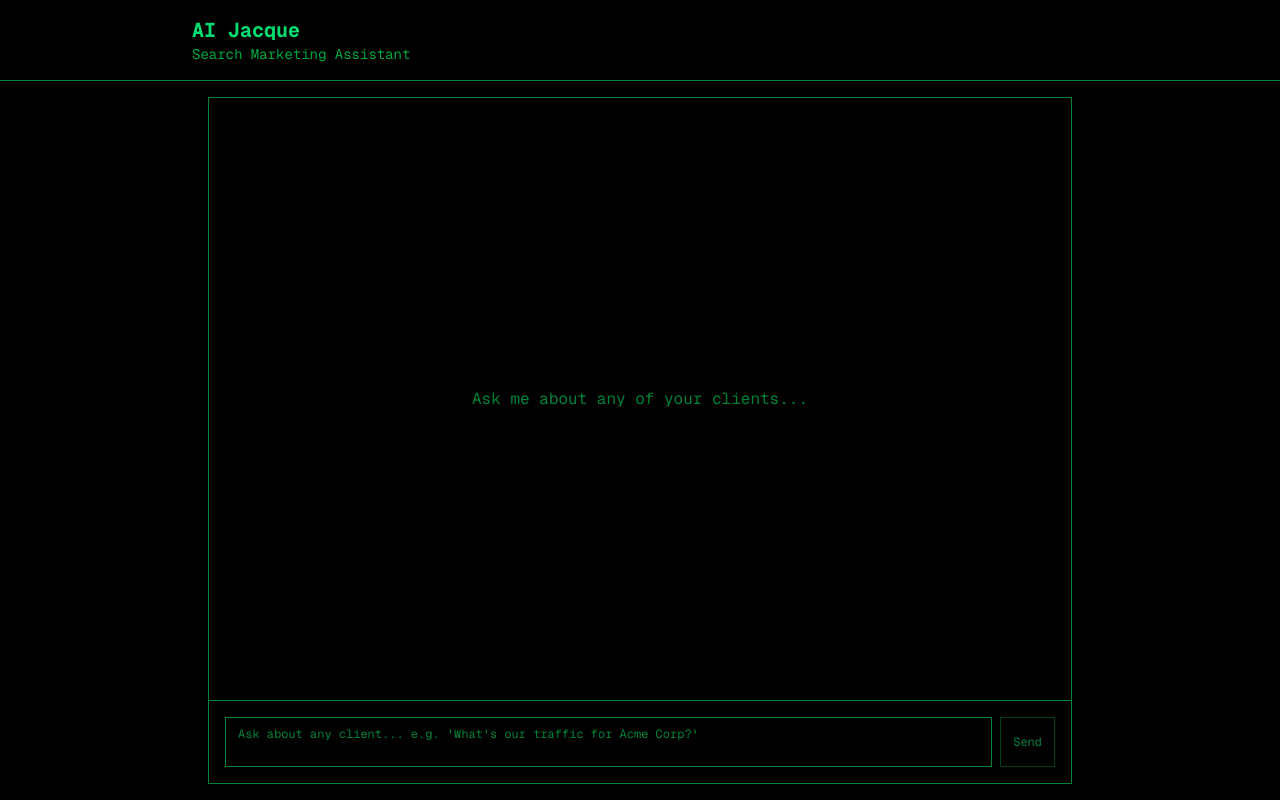
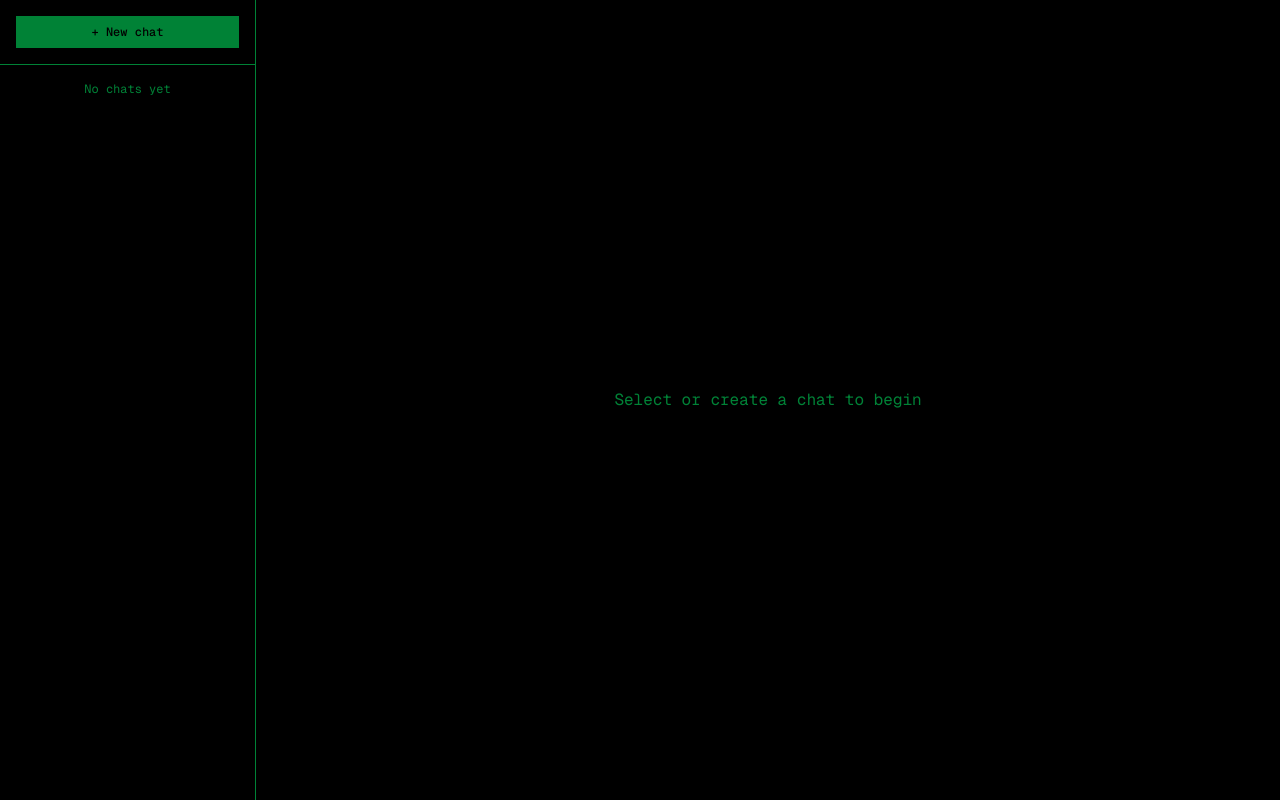
Before and after one commit to Capconvert/AI-Jacque, a Next.js app: page / in a window 1280 px wide. Built offline with nearby package versions, Linux system fonts and the light colour scheme.

Commit message:
Add Claude-style sidebar layout with chat history

```diff
--- a/app/page.tsx
+++ b/app/page.tsx
@@ -7,22 +7,52 @@ interface Message {
   content: string;
 }
 
+interface Chat {
+  id: string;
+  title: string;
+  messages: Message[];
+  timestamp: number;
+}
+
 export default function Home() {
-  const [messages, setMessages] = useState<Message[]>([]);
+  const [chats, setChats] = useState<Chat[]>([]);
+  const [selectedChatId, setSelectedChatId] = useState<string | null>(null);
   const [input, setInput] = useState('');
   const [loading, setLoading] = useState(false);
   const messagesEndRef = useRef<HTMLDivElement>(null);
+
+  const currentChat = chats.find((c) => c.id === selectedChatId);
+  const messages = currentChat?.messages || [];
 
   useEffect(() => {
     messagesEndRef.current?.scrollIntoView({ behavior: 'smooth' });
   }, [messages]);
 
+  const createNewChat = () => {
+    const newChat: Chat = {
+      id: Date.now().toString(),
+      title: 'New chat',
+      messages: [],
+      timestamp: Date.now(),
+    };
+    setChats((prev) => [newChat, ...prev]);
+    setSelectedChatId(newChat.id);
+  };
+
   const handleSend = async () => {
-    if (!input.trim()) return;
+    if (!input.trim() || !selectedChatId) return;
 
     const userMessage = input.trim();
     setInput('');
-    setMessages((prev) => [...prev, { role: 'user', content: userMessage }]);
+
+    setChats((prev) =>
+      prev.map((chat) =>
+        chat.id === selectedChatId
+          ? { ...chat, messages: [...chat.messages, { role: 'user', content: userMessage }] }
+          : chat
+      )
+    );
+
     setLoading(true);
 
     try {
@@ -33,9 +63,29 @@ export default function Home() {
       });
       const data = await res.json();
       const assistantMessage = data.answer || data.error || 'No response';
-      setMessages((prev) => [...prev, { role: 'assistant', content: assistantMessage }]);
+
+      setChats((prev) =>
+        prev.map((chat) =>
+          chat.id === selectedChatId
+            ? {
+                ...chat,
+                messages: [...chat.messages, { role: 'assistant', content: assistantMessage }],
+                title: userMessage.slice(0, 30) + (userMessage.length > 30 ? '...' : ''),
+              }
+            : chat
+        )
+      );
     } catch (error) {
-      setMessages((prev) => [...prev, { role: 'assistant', content: 'Error: ' + String(error) }]);
+      setChats((prev) =>
+        prev.map((chat) =>
+          chat.id === selectedChatId
+            ? {
+                ...chat,
+                messages: [...chat.messages, { role: 'assistant', content: 'Error: ' + String(error) }],
+              }
+            : chat
+        )
+      );
     }
     setLoading(false);
   };
@@ -48,19 +98,50 @@ export default function Home() {
   };
 
   return (
-    <main className="min-h-screen bg-black flex flex-col font-mono">
-      <div className="bg-black border-b border-green-700 p-4">
-        <div className="max-w-4xl mx-auto">
-          <h1 className="text-xl font-bold text-green-400">AI Jacque</h1>
-          <p className="text-green-600 text-sm">Search Marketing Assistant</p>
+    <main className="min-h-screen bg-black flex font-mono">
+      {/* Sidebar */}
+      <div className="w-64 bg-black border-r border-green-700 flex flex-col">
+        <div className="p-4 border-b border-green-700">
+          <button
+            onClick={createNewChat}
+            className="w-full px-3 py-2 bg-green-700 text-black hover:bg-green-600 font-medium text-xs"
+          >
+            + New chat
+          </button>
+        </div>
+
+        {/* Chat List */}
+        <div className="flex-1 overflow-y-auto">
+          {chats.length === 0 ? (
+            <div className="p-4 text-green-700 text-xs text-center">
+              No chats yet
+            </div>
+          ) : (
+            <div className="space-y-1 p-2">
+              {chats.map((chat) => (
+                <button
+                  key={chat.id}
+                  onClick={() => setSelectedChatId(chat.id)}
+                  className={`w-full text-left px-3 py-2 text-xs rounded ${
+                    selectedChatId === chat.id
+                      ? 'bg-green-700 text-black'
+                      : 'text-green-400 hover:bg-green-900'
+                  }`}
+                >
+                  <p className="truncate">{chat.title}</p>
+                </button>
+              ))}
+            </div>
+          )}
         </div>
       </div>
 
-      <div className="flex-1 flex p-4 max-w-4xl mx-auto w-full">
-        <div className="flex-1 flex flex-col">
-          <div className="bg-black rounded-none flex flex-col h-full border border-green-700">
-            {/* Chat Messages */}
-            <div className="flex-1 overflow-y-auto p-4 space-y-2">
+      {/* Main Chat Area */}
+      <div className="flex-1 flex flex-col">
+        {selectedChatId ? (
+          <>
+            {/* Messages */}
+            <div className="flex-1 overflow-y-auto p-6 space-y-4">
               {messages.length === 0 ? (
                 <div className="h-full flex items-center justify-center text-green-700">
                   <p>Ask me about any of your clients...</p>
@@ -73,19 +154,19 @@ export default function Home() {
                       className={`flex ${msg.role === 'user' ? 'justify-end' : 'justify-start'}`}
                     >
                       <div
-                        className={`max-w-xl p-2 ${
+                        className={`max-w-2xl px-4 py-2 ${
                           msg.role === 'user'
                             ? 'text-yellow-400'
                             : 'text-green-400'
                         }`}
                       >
-                        <p className="whitespace-pre-wrap text-xs">{msg.content}</p>
+                        <p className="whitespace-pre-wrap text-sm">{msg.content}</p>
                       </div>
                     </div>
                   ))}
                   {loading && (
                     <div className="flex justify-start">
-                      <div className="text-green-400 text-xs">
+                      <div className="text-green-400 text-sm">
                         <p>Thinking...</p>
                       </div>
                     </div>
@@ -95,7 +176,7 @@ export default function Home() {
               )}
             </div>
 
-            {/* Input Area */}
+            {/* Input */}
             <div className="border-t border-green-700 p-4">
               <div className="flex gap-2">
                 <textarea
@@ -103,20 +184,24 @@ export default function Home() {
                   onChange={(e) => setInput(e.target.value)}
                   onKeyDown={handleKeyDown}
                   placeholder="Ask about any client... e.g. 'What's our traffic for Acme Corp?'"
-                  className="flex-1 bg-black border border-green-700 text-green-400 px-3 py-2 text-xs resize-none focus:outline-none focus:ring-1 focus:ring-green-700 placeholder-green-700"
+                  className="flex-1 bg-black border border-green-700 text-green-400 px-3 py-2 text-sm resize-none focus:outline-none focus:ring-1 focus:ring-green-700 placeholder-green-700"
                   rows={2}
                 />
                 <button
                   onClick={handleSend}
                   disabled={loading || !input.trim()}
-                  className="px-3 py-2 bg-black border border-green-700 text-green-400 hover:bg-green-700 hover:text-black disabled:opacity-50 disabled:cursor-not-allowed font-medium text-xs"
+                  className="px-4 py-2 bg-black border border-green-700 text-green-400 hover:bg-green-700 hover:text-black disabled:opacity-50 disabled:cursor-not-allowed font-medium text-sm"
                 >
                   Send
                 </button>
               </div>
             </div>
+          </>
+        ) : (
+          <div className="flex-1 flex items-center justify-center text-green-700">
+            <p>Select or create a chat to begin</p>
           </div>
-        </div>
+        )}
       </div>
     </main>
   );
```
